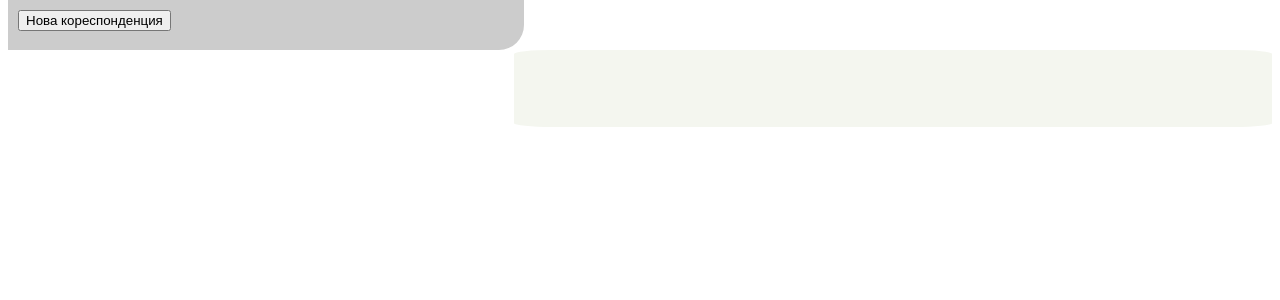
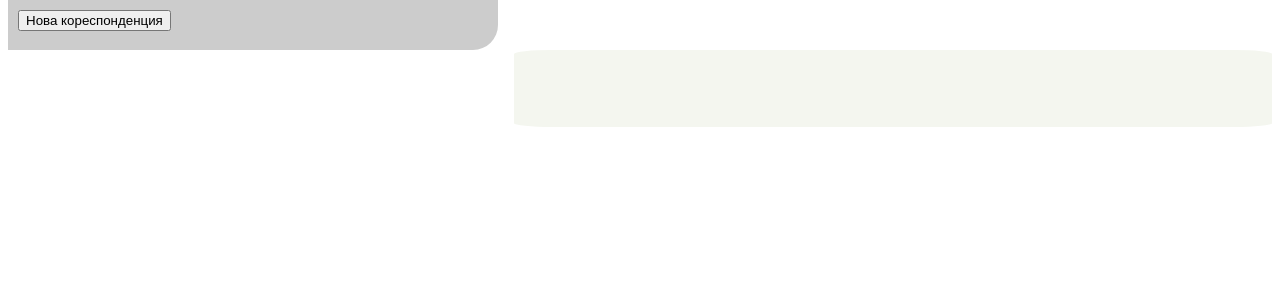
Before and after one commit to WebProjectFMI/Repo, a PHP site: page /main.php in a window 1280 px wide. Shown: the part 80-380 px from the top of the page. Run offline with PHP 8.4, Linux system fonts and the light colour scheme; the visitor is signed in with stand-in values (Sample User, id 1); data that the repository does not hold is empty.

Commit message:
Fix coorespondance button in main css

```diff
--- a/View/main.css
+++ b/View/main.css
@@ -23,13 +23,17 @@
 }
 
 #addCorr {
-    width: 40%;
+    width: 38%;
     background: #ccc;
     border-bottom-right-radius: 25px;
 }
 
 #addCorr #corrSubject, #addCorr #corrUsers, #addCorr #corrCreate{
     display: none;
+}
+
+#addCorr form {
+    display: inline;
 }
 
 #navMain {
```
